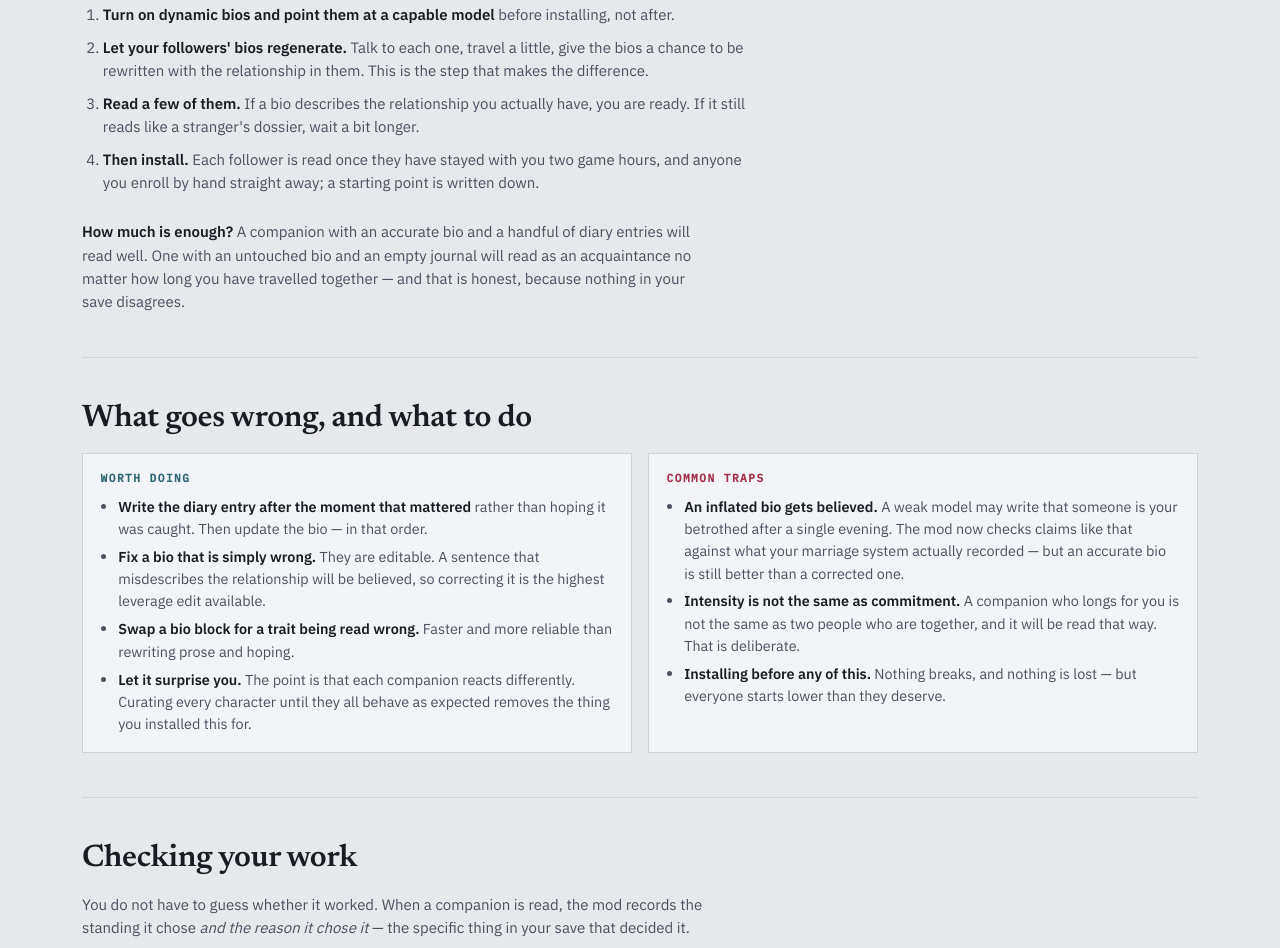
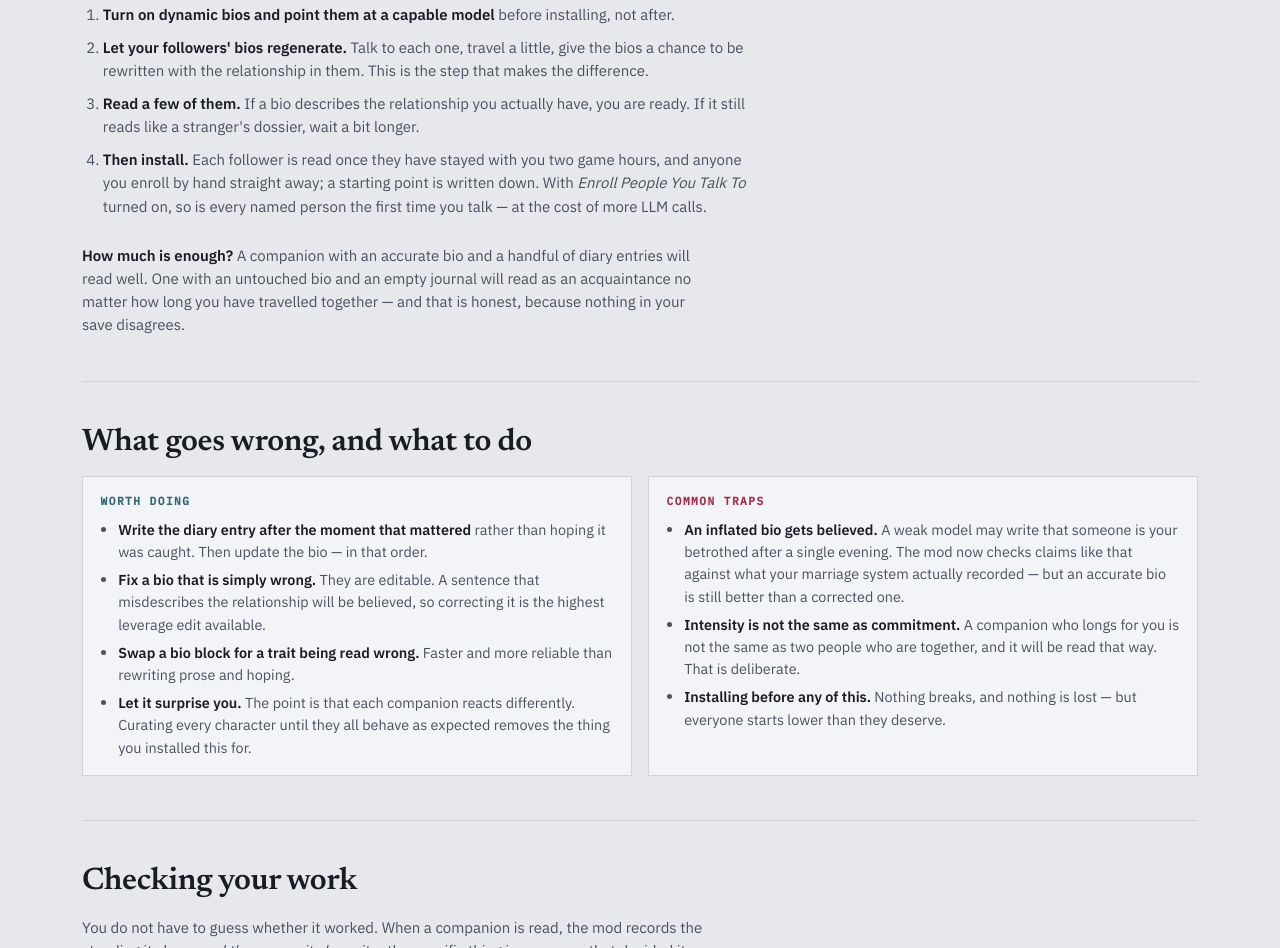
Before and after one commit to deadohiosky48/SkyrimNet-Relationships, a plain HTML site: page docs/preparing.html in a window 1280 px wide. Shown: the part 3367-4315 px from the top of the page. Drawn offline with Linux system fonts and the light colour scheme.

Commit message:
WP-B2: enroll the people you talk to (opt-in)
"Enroll People You Talk To", off by default: every new person costs an
authoring call and every enrolled person nearby costs background checks,
so the player opts in. Following, the hotkey and the dashboard stay the
defaults.

SkyrimNet sends no "someone talked" event, so snrom_met_scan (render-only,
no model call) reads its recent events involving the player and lists each
conversation as an event id and the other person's UUID: an NPC's line
addressed to the player, or the player's line addressed to someone.
Unaddressed lines are overheard and do not count. ScanConversations runs
on the existing game-time tick, keeps the last event id as its watermark,
resolves UUIDs with GetActorByUUID, and starts from the moment the setting
is turned on, so switching it on does not enroll a town at once. More than
300 events between scans is logged as a possible miss.

Who qualifies (decided 2026-10-05): not enrolled, never unenrolled by the
player, alive, a person, not summoned, not a child, and a named
individual - a unique base, someone Kinship keeps a record of, or a name
of their own different from their base's. Authoring queues behind any call
already running; there is no daily cap.

Unenrolling now sets SNRom_NoAutoEnroll, which keeps the person off every
automatic route - following, the spark action, and conversation - until
the player enrolls them by hand.

The probe is gone. check.ps1 knows render-only templates and Kinship's
SNKin_ChildRecordId. README and preparing page say what it does and costs.

```diff
--- a/docs/preparing.html
+++ b/docs/preparing.html
@@ -362,7 +362,9 @@
       <li><b>Read a few of them.</b> If a bio describes the relationship you actually have,
         you are ready. If it still reads like a stranger's dossier, wait a bit longer.</li>
       <li><b>Then install.</b> Each follower is read once they have stayed with you two game
-        hours, and anyone you enroll by hand straight away; a starting point is written down.</li>
+        hours, and anyone you enroll by hand straight away; a starting point is written down.
+        With <em>Enroll People You Talk To</em> turned on, so is every named person the first
+        time you talk &mdash; at the cost of more LLM calls.</li>
     </ol>
 
     <p class="lede"><strong>How much is enough?</strong> A companion with an accurate bio and
```
Also changed, not shown: SKSE/Plugins/SkyrimNet/config/plugins/SkyrimNet Relationships/manifest.yaml (+10 -0 lines), README.md, 4 other files.
